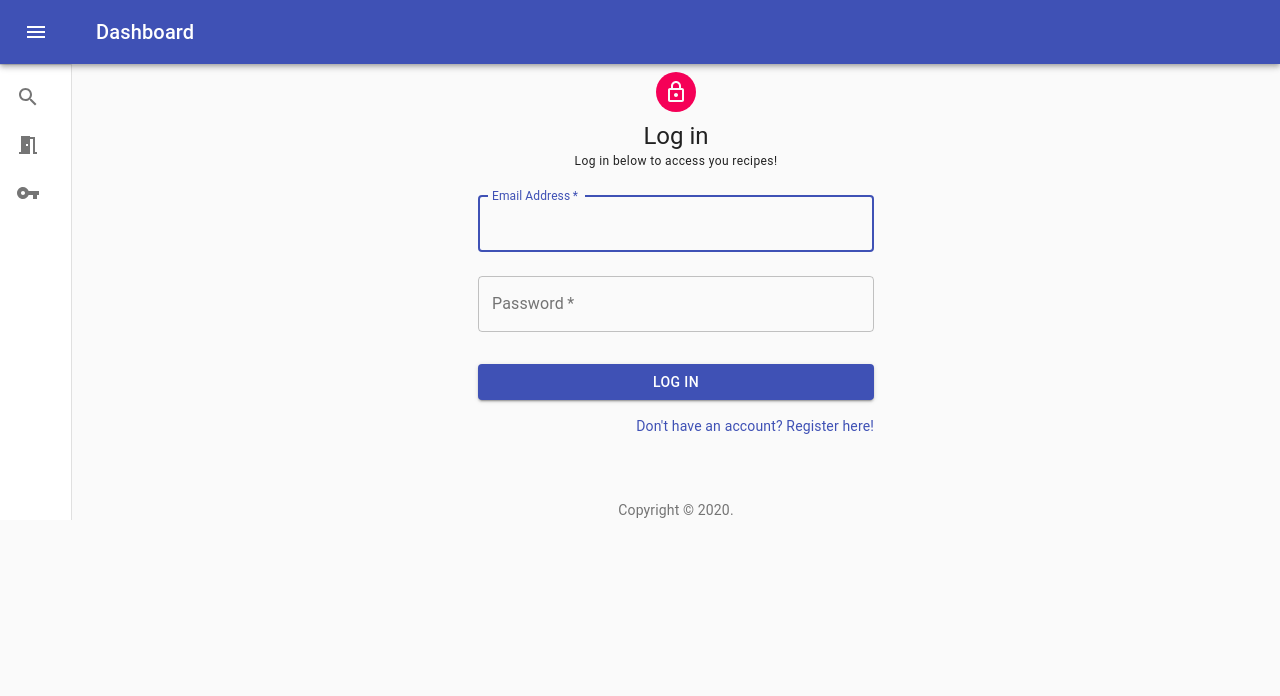
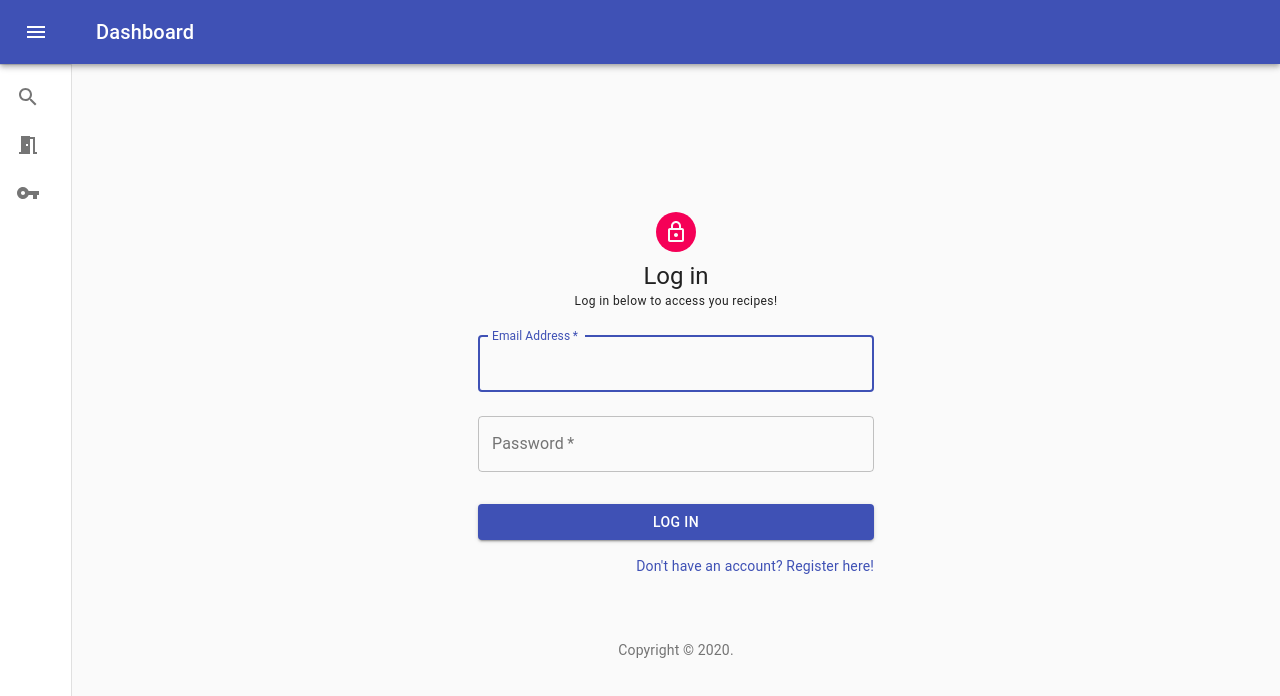
Before and after one commit to JSONJuggler/recipeManager, a React (Create React App) app in the folder client/: page /login in a window 1280 px wide. Shown: the top 696 px of the page. Built offline with nearby package versions, Linux system fonts and the light colour scheme; no server answers.

Commit message:
center login

```diff
--- a/client/src/components/auth/Login.js
+++ b/client/src/components/auth/Login.js
@@ -35,7 +35,11 @@ function Copyright() {
 
 const useStyles = makeStyles(theme => ({
   root: {
-    display: "flex"
+    display: "flex",
+    height: "100vh"
+  },
+  centerFlexibleItem: {
+    alignSelf: "center"
   },
   paper: {
     marginTop: theme.spacing(8),
@@ -110,7 +114,11 @@ function Login({ isAuthenticated, login }) {
   return (
     <div className={classes.root}>
       <Nav />
-      <Container component="main" maxWidth="xs">
+      <Container
+        className={classes.centerFlexibleItem}
+        component="main"
+        maxWidth="xs"
+      >
         <div className={classes.paper}>
           <Avatar className={classes.avatar}>
             <LockOutlinedIcon />
```
